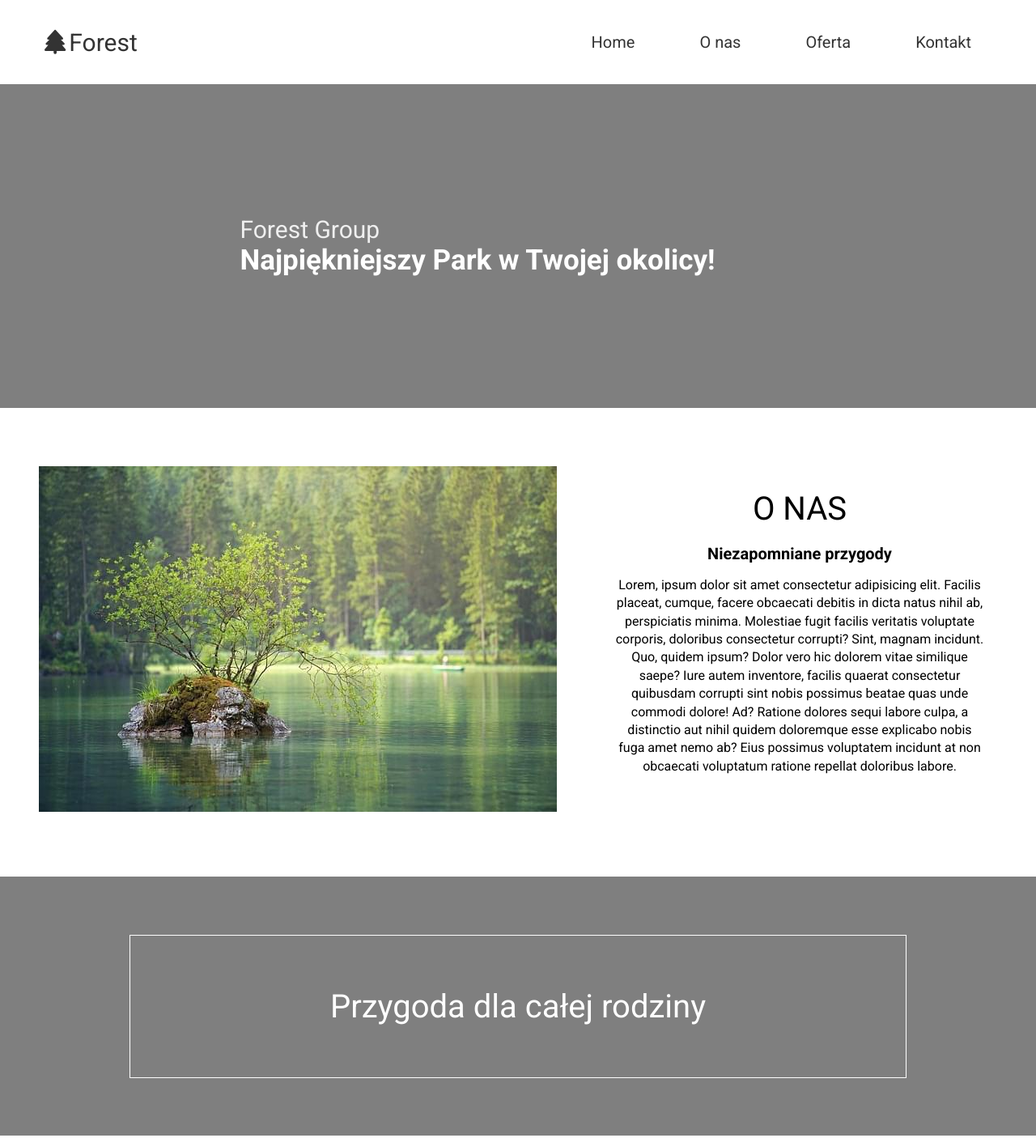
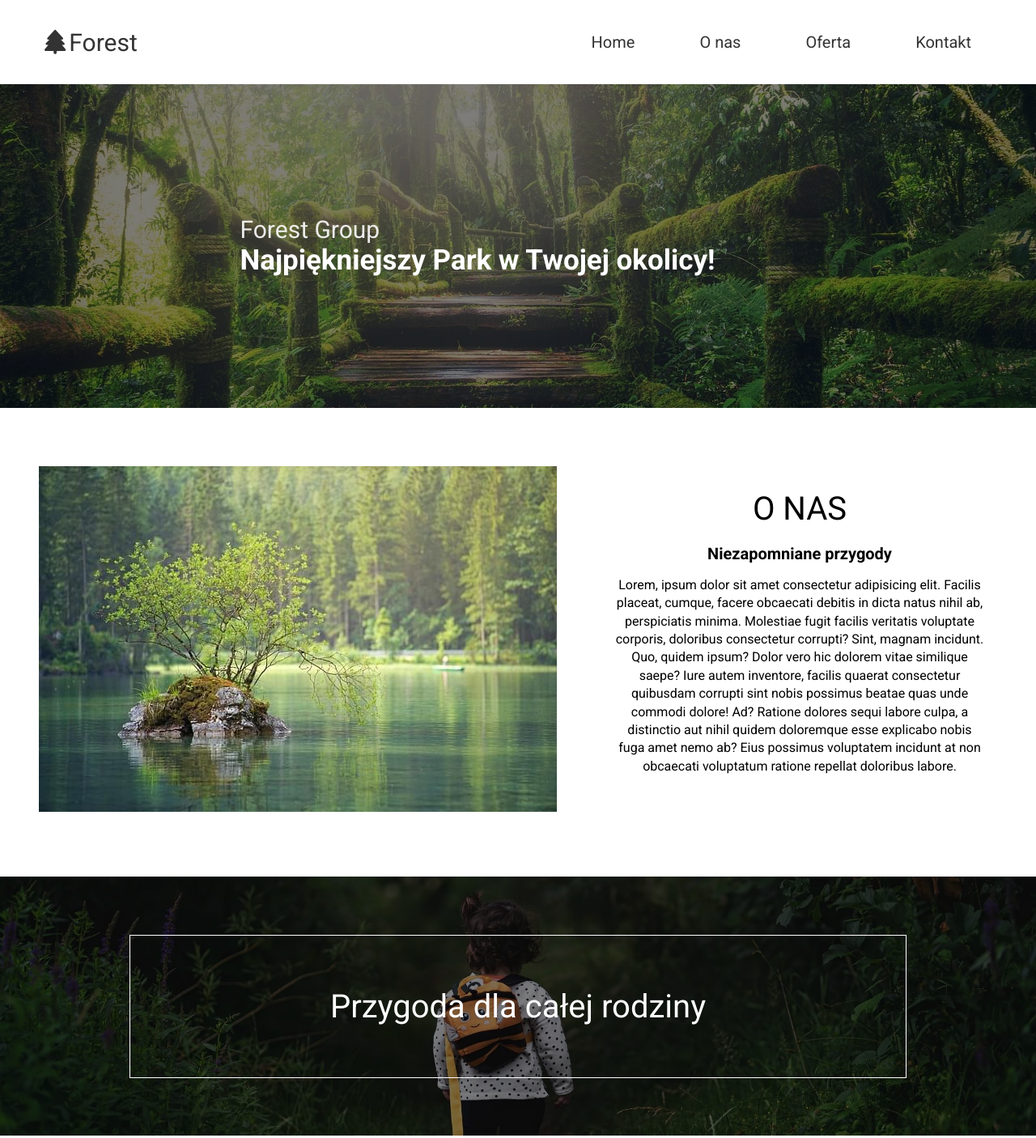
Before and after one commit to Martin1w/Forest-group, a website: page index.html in a window 1280 px wide. Shown: the top 1406 px of the page at 81% size. Drawn offline with nearby package versions, Linux system fonts and the light colour scheme; the site is published under a folder, as on GitHub Pages, so addresses that start at the root find nothing.

Commit message:
update Forest-website

```diff
--- a/src/sass/main.scss
+++ b/src/sass/main.scss
@@ -169,7 +169,7 @@ body {
 	justify-content: center;
 	align-items: center;
 	flex-direction: column;
-	background-image: url('/dist/img/jungle-g7c895327d_640.jpg');
+	background-image: url('../../dist/img/jungle-g7c895327d_640.jpg');
 	height: 400px;
 	width: 100%;
 	color: #fff;
@@ -234,7 +234,7 @@ body {
 	height: 40vh;
 	width: 100%;
 	margin-top: 3em;
-	background-image: url('../dist/img/girl-g5aa741cb6_640.jpg');
+	background-image: url('../../dist/img/girl-g5aa741cb6_640.jpg');
 	background-size: cover;
 	background-position: 50%;
 
@@ -358,7 +358,7 @@ body {
 	position: relative;
 	height: 115vh;
 	width: 100%;
-	background-image: url('../img/yoal-desurmont-jqgsM3B9Fpo-unsplash.jpg');
+	background-image: url('../../dist/yoal-desurmont-jqgsM3B9Fpo-unsplash.jpg');
 	background-position: center;
 	background-size: cover;
 	color: #fff;
@@ -525,7 +525,7 @@ body {
 	}
 
 	.header {
-		background-image: url('/dist/img/jungle-g4519cf301_1920.jpg');
+		background-image: url('../../dist/img/jungle-g4519cf301_1920.jpg');
 		&__text {
 			margin-left: -100px;
 
@@ -549,7 +549,7 @@ body {
 	}
 
 	.invite__img {
-		background-image: url('/dist/img/girl-g798d6cf09_1920.jpg');
+		background-image: url('../../dist/img/girl-g798d6cf09_1920.jpg');
 
 		.invite__box-text {
 			font-size: 4rem;
```
Also changed, not shown: dist/css/main.min.css.
